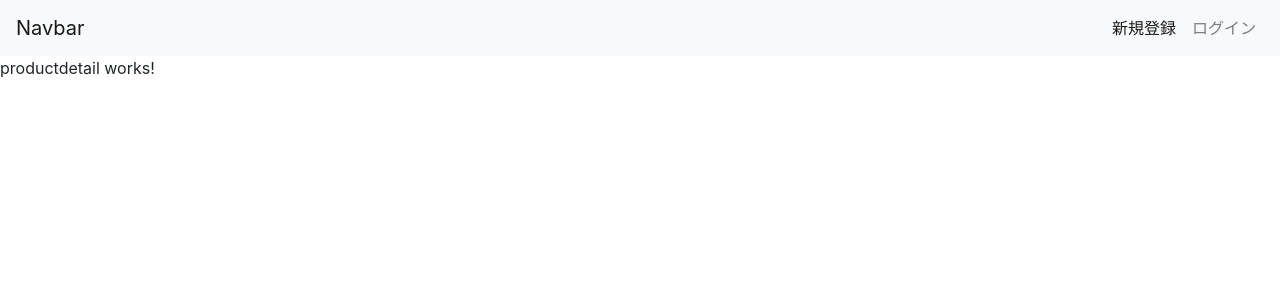
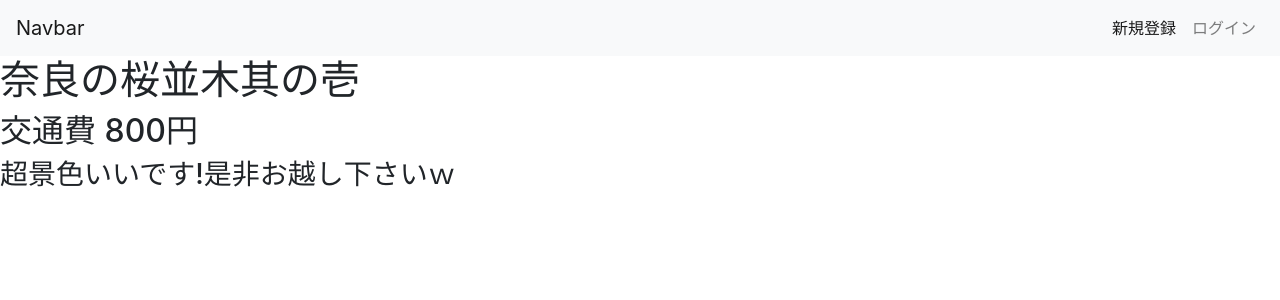
Before and after one commit to planetffkk/kk-app, an Angular app: page /product/0 in a window 1280 px wide. Shown: the top 300 px of the page. Built offline with nearby package versions, Linux system fonts and the light colour scheme.

Commit message:
product-detail作り込み

```diff
--- a/src/app/product/productdetail/productdetail.component.html
+++ b/src/app/product/productdetail/productdetail.component.html
@@ -1 +1,3 @@
-<p>productdetail works!</p>
+<h1>{{ product.name }}</h1>
+<h2>{{ product.price }}</h2>
+<h3>{{ product.description}}</h3>
--- a/src/app/product/productdetail/productdetail.component.ts
+++ b/src/app/product/productdetail/productdetail.component.ts
@@ -13,9 +13,7 @@ export class ProductdetailComponent {
 
   product:any
 
-  constructor(
-    private route: ActivatedRoute,
-  ) {}
+  constructor(private route: ActivatedRoute) {}
 
   ngOnInit() {
     this.route.paramMap.subscribe(params => {
--- a/src/app/products.ts
+++ b/src/app/products.ts
@@ -8,20 +8,26 @@
 export const products = [
     {
       id: 1,
-      name: 'Phone XL',
-      price: 799,
-      description: 'A large phone with one of the best screens'
+      name: '奈良の桜並木其の壱',
+      price: '交通費 800円',
+      description: '超景色いいです!是非お越し下さいｗ'
     },
     {
       id: 2,
-      name: 'Phone Mini',
-      price: 699,
-      description: 'A great phone with one of the best cameras'
+      name: '奈良の桜並木其の弍',
+      price: '交通費 800円',
+      description: '超景色いいです!是非お越し下さいｗ'
     },
     {
       id: 3,
-      name: 'Phone Standard',
-      price: 299,
-      description: ''
+      name: '奈良の桜並木其の参',
+      price: '交通費 800円',
+      description: '超景色いいです!是非お越し下さいｗ'
+    },
+    {
+      id: 4,
+      name: '奈良の桜並木其の四',
+      price: '交通費 800円',
+      description: '超景色いいです!是非お越し下さいｗ'
     }
 ];
```
